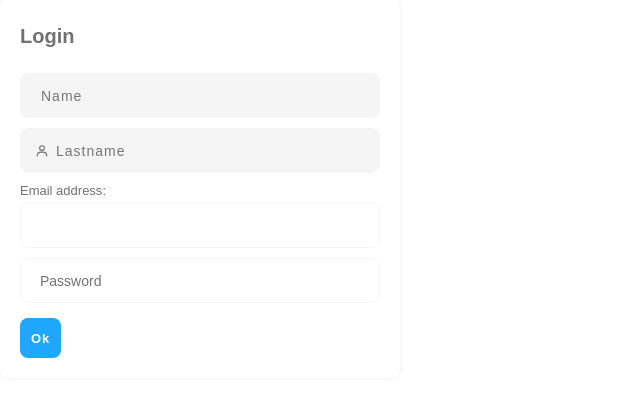
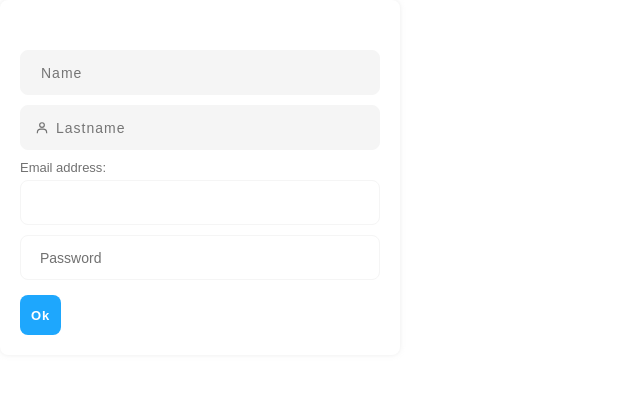
Before and after one commit to albalp/dinamita-reloaded-components, a React (Create React App) app: page / in a window 1280 px wide. Shown: the top 396 px of the page, without its empty margins (0-640 px from the left). Built offline with nearby package versions, Linux system fonts and the light colour scheme.

Commit message:
Creating functionality of input component and implementing an example  about how validate an input

```diff
--- a/src/components/Form/Form.jsx
+++ b/src/components/Form/Form.jsx
@@ -5,7 +5,7 @@ const Form = ({ variant, title, size, buttonSize, buttonPosition, buttonWidth, b
 
   return (
     <form className={`form form-size--${size} ${dark && 'dark'} ${shadow && 'shadow'} ${borderRadius && borderRadius} ${className && className}`} style={backgroundColor && { backgroundColor }}>
-      <h2 className="form-title">{title ? title : 'Login'}</h2>
+      <h2 className="form-title">{title && title}</h2>
       <p className="form-text">{text && text}</p>
       <div className={`form-inputs-container form-variant--${variant}`}>
           {children}
```
